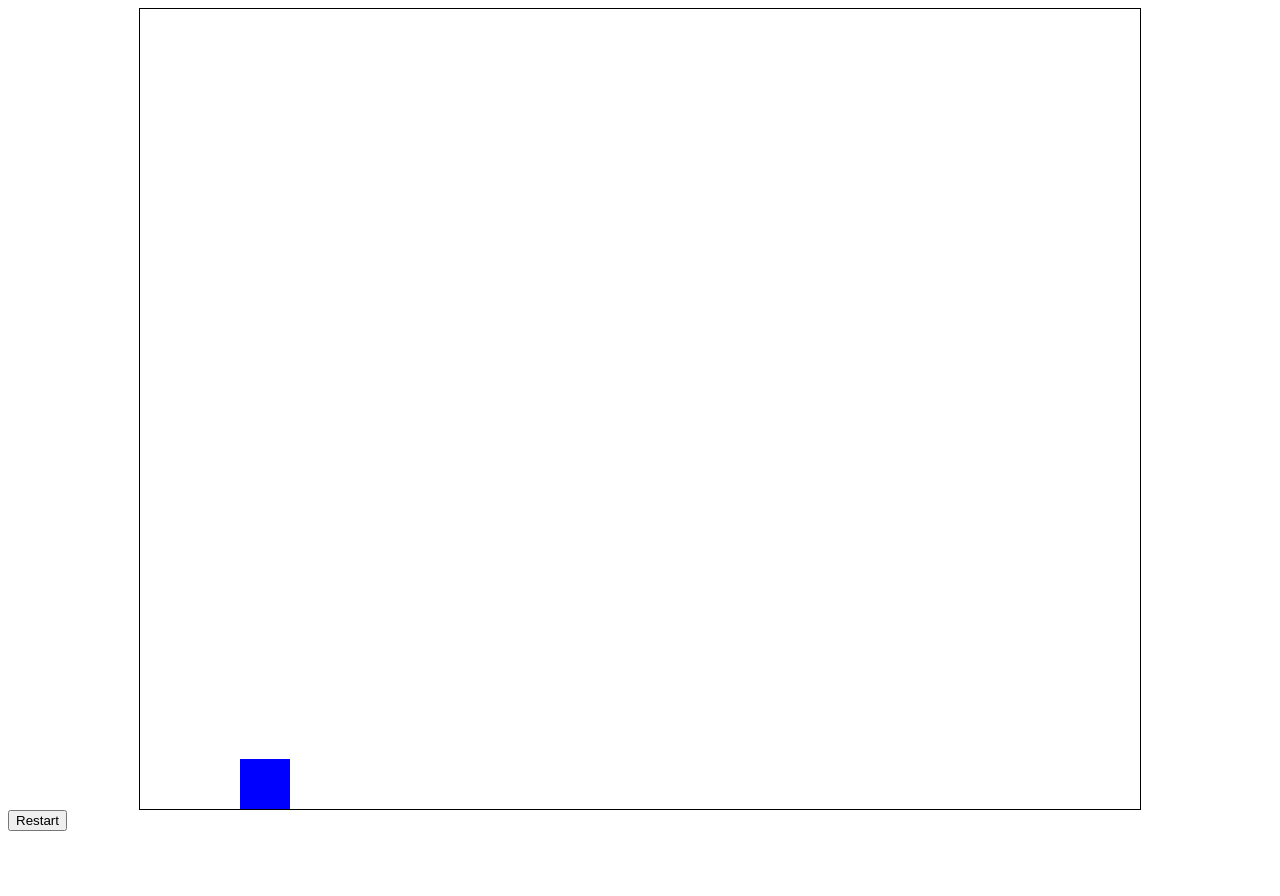
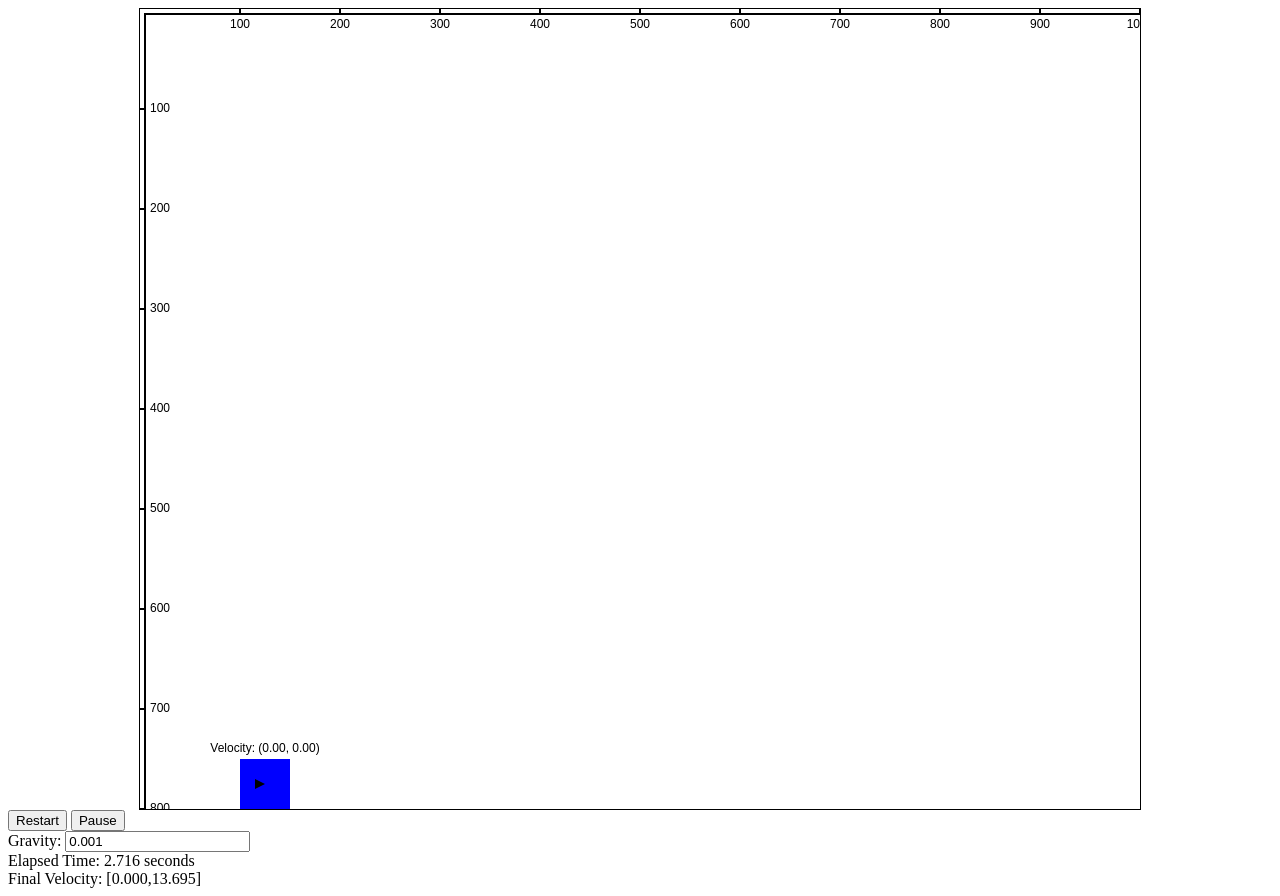
Before and after one commit to LuizBudeu/javascript-tests, a plain HTML site: page physics/index.html in a window 1280 px wide. Before the commit the page ends 839 px from the top, so only its background shows below. Drawn offline with Linux system fonts and the light colour scheme.

Commit message:
adding graph, restart and pause buttons, elapsed time, final velocity

```diff
--- a/physics/engine/body.js
+++ b/physics/engine/body.js
@@ -2,30 +2,39 @@
 
 class Body extends Rect {
     constructor(
-        x,
-        y,
-        width,
-        height,
-        color = "blue",
-        velX = 0,
-        velY = 0,
-        accX = 0,
-        accY = 0
+        rect,
+        initialVelComponents = [0, 0],
+        initialAccComponents = [0, 0],
+        mass = 1,
+        gravity = GRAVITY
     ) {
-        super(x, y, width, height, color);
-        this.velX = velX;
-        this.velY = velY;
-        this.accX = accX;
-        this.accY = accY;
+        super(rect.x, rect.y, rect.width, rect.height, rect.color);
+        this.velX = initialVelComponents[0];
+        this.velY = initialVelComponents[1];
+        this.accX = initialAccComponents[0];
+        this.accY = initialAccComponents[1];
+        this.mass = mass;
+        this.gravity = gravity;
+
+        this.isCollidingWithFloor = false;
+        this.finalVelocities = [0, 0];
     }
 
     update() {
-        this.accY += GRAVITY;
+        this.accY += this.gravity;
         this.velY += this.accY;
         this.velX += this.accX;
 
         this.x += this.velX;
         this.y += this.velY;
+
+        if (!this.isCollidingWithFloor) {
+            this.finalVelocities = [this.velX, this.velY];
+        }
+
+        this.handleFloorCollision(canvas.height);
+
+        this.updateElapsedTime();
     }
 
     drawWithVelocity(context) {
@@ -88,9 +97,32 @@ class Body extends Rect {
 
     handleFloorCollision(floorY) {
         if (this.y + this.height >= floorY) {
-            this.vy = 0;
+            this.isCollidingWithFloor = true;
+
+            this.velY = 0;
             this.y = floorY - this.height;
+
+            this.setFinalVelocityText();
         }
+    }
+
+    updateElapsedTime() {
+        // TODO if game is paused, don't update elapsed time
+        if (!this.isCollidingWithFloor) {
+            const endTime = Date.now();
+            const elapsedTime = (endTime - startTime) / 1000;
+            const timerElement = document.getElementById("timer");
+            timerElement.textContent = `Elapsed Time: ${elapsedTime.toFixed(
+                3
+            )} seconds`;
+        }
+    }
+
+    setFinalVelocityText() {
+        const finalVelocityElement = document.getElementById("finalVelocity");
+        finalVelocityElement.textContent = `Final Velocity: [${this.finalVelocities.map(
+            (v) => v.toFixed(3)
+        )}]`;
     }
 }
 
--- a/physics/engine/core.js
+++ b/physics/engine/core.js
@@ -8,13 +8,12 @@ class Core {
     update() {
         this.allBodies.forEach((body) => {
             body.update();
-            body.handleFloorCollision(this.canvas.height);
         });
     }
 
     render() {
         this.allBodies.forEach((body) => {
-            body.draw(this.context);
+            body.drawWithVelocity(this.context);
         });
     }
 
@@ -29,4 +28,37 @@ class Core {
     reset() {
         this.allBodies = [];
     }
+
+    drawGraph() {
+        // Draw graph axes
+        context.beginPath();
+        context.moveTo(5, canvas.height);
+        context.lineTo(5, 5);
+        context.lineTo(canvas.width, 5);
+
+        // Draw tick marks and labels on the x-axis
+        context.font = "12px Arial"; // Set font for the labels
+        context.textAlign = "center"; // Set text alignment
+        context.textBaseline = "top"; // Set vertical alignment
+        const tickInterval = 100; // Interval between tick marks
+        for (let x = tickInterval; x <= canvas.width; x += tickInterval) {
+            context.moveTo(x, 5);
+            context.lineTo(x, 0);
+            context.fillText(x.toString(), x, 10); // Draw label below the tick mark
+        }
+
+        // Draw tick marks and labels on the y-axis
+        context.font = "12px Arial"; // Set font for the labels
+        context.textAlign = "right"; // Set text alignment
+        context.textBaseline = "middle"; // Set vertical alignment
+        for (let y = tickInterval; y <= canvas.height; y += tickInterval) {
+            context.moveTo(5, y);
+            context.lineTo(0, y);
+            context.fillText(y.toString(), 30, y);
+        }
+
+        context.strokeStyle = "#000"; // Set axis color
+        context.lineWidth = 2; // Set axis line width
+        context.stroke();
+    }
 }
--- a/physics/index.html
+++ b/physics/index.html
@@ -5,9 +5,20 @@
         <link rel="stylesheet" href="styles.css" />
     </head>
     <body>
-        <canvas id="gameCanvas" width="1000" height="800"></canvas>
+        <div id="graphContainer">
+            <canvas id="gameCanvas" width="1000" height="800"></canvas>
+        </div>
 
         <button id="RestartButton">Restart</button>
+        <button id="PauseButton">Pause</button>
+
+        <br />
+        <div>
+            <label for="gravityInput">Gravity: </label>
+            <input type="number" id="gravityInput" step="0.001" value="0.001" />
+        </div>
+        <div id="timer">Elapsed Time: 0 seconds</div>
+        <div id="finalVelocity">Final Velocity:</div>
 
         <script src="common/rect.js"></script>
         <script src="engine/particle.js"></script>
--- a/physics/index.js
+++ b/physics/index.js
@@ -1,32 +1,75 @@
 const canvas = document.getElementById("gameCanvas");
 const context = canvas.getContext("2d");
 
-const GRAVITY = 0.001;
-
 const core = new Core(canvas, context);
+let GRAVITY;
 let body;
-
-function start() {
-    core.reset();
-
-    body = new Body(100, 100, 50, 50);
-    core.addBody(body);
-}
-
-function update() {
-    context.clearRect(0, 0, canvas.width, canvas.height);
-
-    core.update();
-
-    core.render(context);
-
-    requestAnimationFrame(update);
-}
+let isPaused;
+// let justUnpaused;  // TODO if game is paused, don't update elapsed time
+let startTime;
 
 const restartButton = document.getElementById("RestartButton");
 restartButton.addEventListener("click", () => {
     start();
 });
 
+const pauseButton = document.getElementById("PauseButton");
+pauseButton.addEventListener("click", () => {
+    isPaused = !isPaused;
+    // justUnpaused = true;
+    pauseButton.textContent = isPaused ? "Unpause" : "Pause";
+});
+
+const finalVelocityElement = document.getElementById("finalVelocity");
+finalVelocityElement.textContent = `Final Velocity: []`;
+
+function start() {
+    isPaused = false;
+    pauseButton.textContent = "Pause";
+    finalVelocityElement.textContent = `Final Velocity: []`;
+
+    const gravityInput = document.getElementById("gravityInput");
+    GRAVITY = parseFloat(gravityInput.value);
+
+    core.reset();
+
+    body = new Body(
+        new Rect(100, 0, 50, 50, "blue"),
+        (initialVel = [0, 0]),
+        (initialAcc = [0, 0]),
+        (mass = 1),
+        GRAVITY
+    );
+    core.addBody(body);
+
+    startTime = Date.now();
+}
+
+function update() {
+    if (isPaused) {
+        requestAnimationFrame(update);
+        return;
+    }
+    // } else if (justUnpaused) {
+    //     justUnpaused = false;
+    //     startTime = Date.now();
+    //     console.log(startTime);
+    // }
+
+    context.clearRect(0, 0, canvas.width, canvas.height);
+
+    core.drawGraph();
+
+    core.update();
+
+    core.render(context);
+
+    // for (const body of core.allBodies) {
+    //     context.fillText(`(${body.x}, ${body.y})`, body.x + 10, body.y - 10);
+    // }
+
+    requestAnimationFrame(update);
+}
+
 start();
 update();
```
